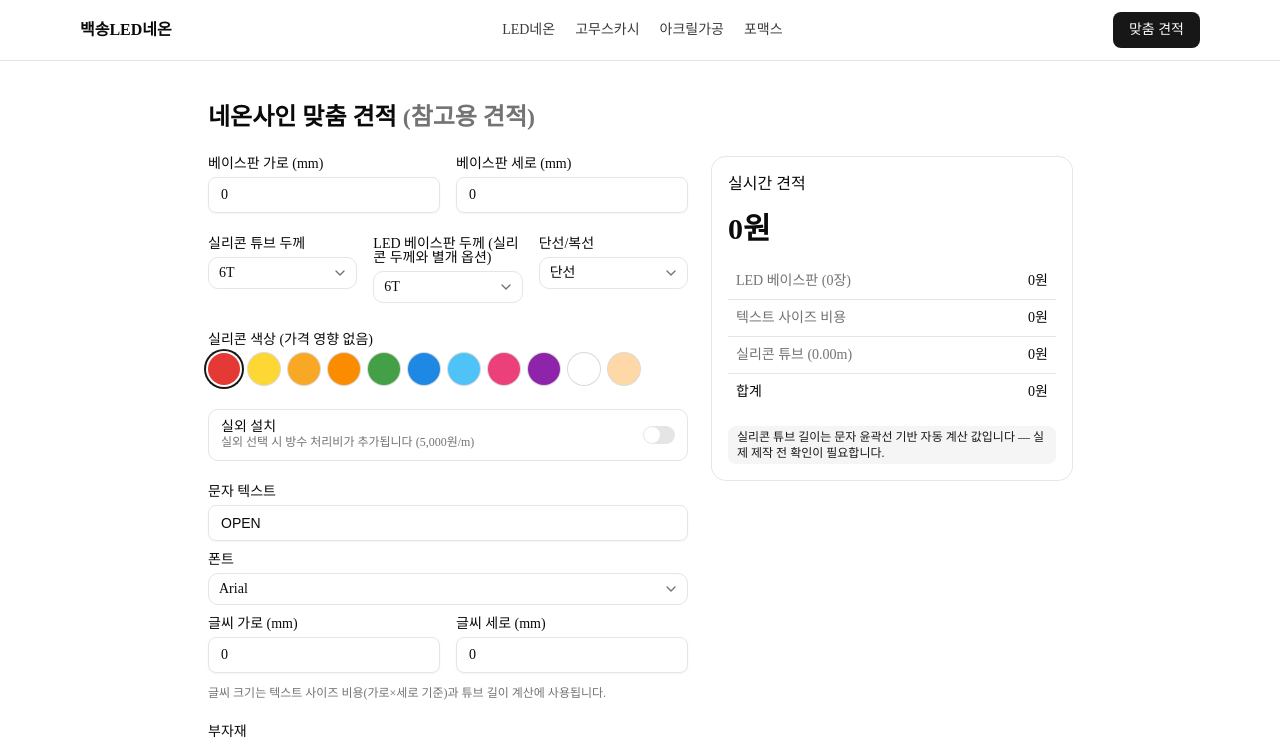
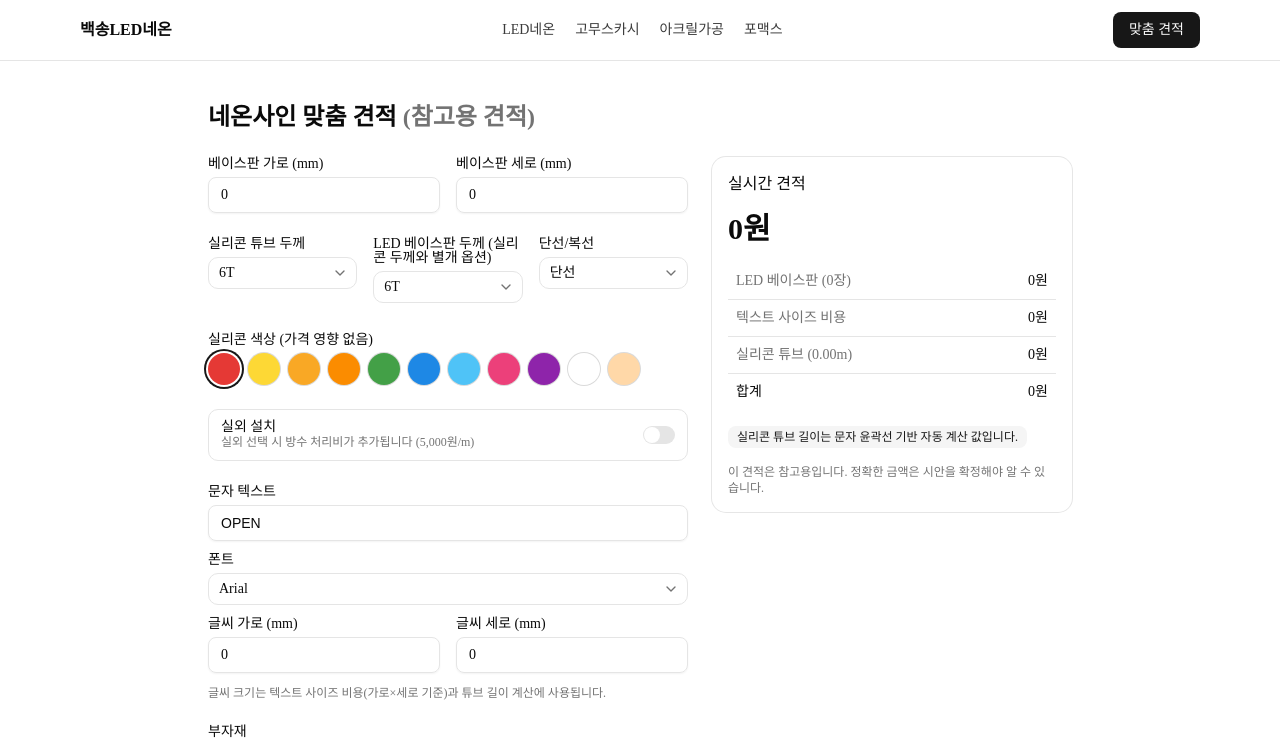
Before and after one commit to shscasi-stack/bs-sign, a Next.js app: page /configurator in a window 1280 px wide. Shown: the top 744 px of the page. Built offline with nearby package versions, Linux system fonts and the light colour scheme.

Commit message:
Trim tube-length warning, add reference-only disclaimer
Drops the "— 실제 제작 전 확인이 필요합니다" clause from the auto-length
warning and adds a standing note under the live estimate clarifying
the price is a reference figure until the design draft is confirmed.

```diff
--- a/src/components/configurator/LivePricePreview.tsx
+++ b/src/components/configurator/LivePricePreview.tsx
@@ -25,6 +25,9 @@ export function LivePricePreview({ breakdown, isStale }: LivePricePreviewProps)
                 {warning}
               </Badge>
             ))}
+            <p className="text-xs text-muted-foreground">
+              이 견적은 참고용입니다. 정확한 금액은 시안을 확정해야 알 수 있습니다.
+            </p>
           </>
         ) : (
           <div className="text-sm text-muted-foreground">가격 계산 중...</div>
--- a/src/lib/pricing/calculateNeonPrice.ts
+++ b/src/lib/pricing/calculateNeonPrice.ts
@@ -57,7 +57,7 @@ export function calculateNeonPrice(
   const accessoriesCost = accessoryLines.reduce((sum, line) => sum + line.cost, 0);
 
   if (options.isEstimated) {
-    warnings.push('실리콘 튜브 길이는 문자 윤곽선 기반 자동 계산 값입니다 — 실제 제작 전 확인이 필요합니다.');
+    warnings.push('실리콘 튜브 길이는 문자 윤곽선 기반 자동 계산 값입니다.');
   }
   if (options.usedFallbackFont) {
     warnings.push('선택한 폰트가 일부 문자를 지원하지 않아 대체 폰트로 길이를 계산했습니다.');
```
Also changed, not shown: 1 other file (tests, documents, lock files or other folders).
